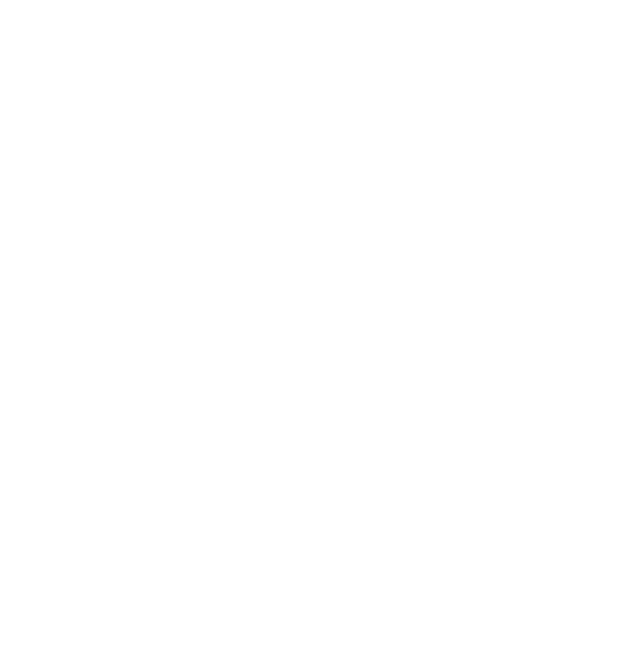
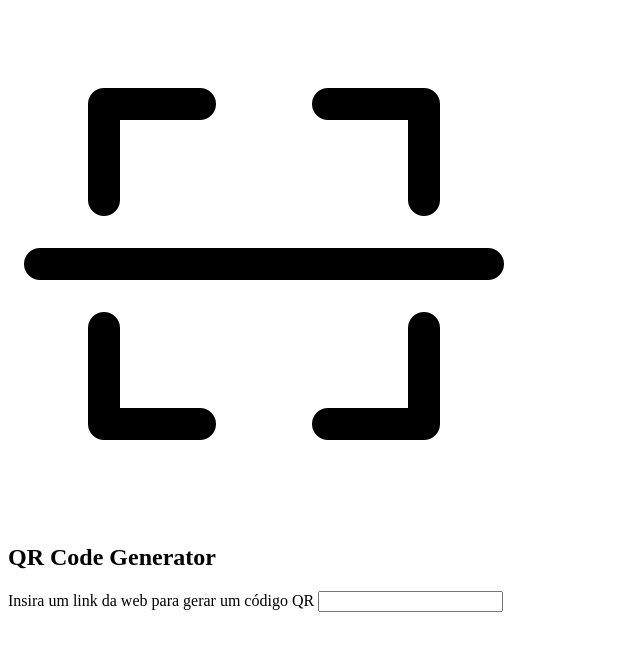
Before and after one commit to vtbrgt/qr-code-generator, a plain HTML site: page index.html in a window 1280 px wide. Shown: the whole page, without its empty margins (0-640 px from the left). Drawn offline with Linux system fonts and the light colour scheme.

Commit message:
html started

```diff
--- a/index.html
+++ b/index.html
@@ -6,5 +6,15 @@
     <meta name="viewport" content="width=device-width, initial-scale=1.0" />
     <title>QR Code Generator</title>
   </head>
-  <body></body>
+  <body>
+    <header>
+      <img src="./images/scan.png" alt="Scan icon" />
+      <h2>QR Code Generator</h2>
+    </header>
+    <body>
+      <label for="link">Insira um link da web para gerar um código QR</label>
+      <input id="link" type="text" />
+      <span class="resultado"></span>
+    </body>
+  </body>
 </html>
```
Also changed, not shown: images/scan.png (added).
